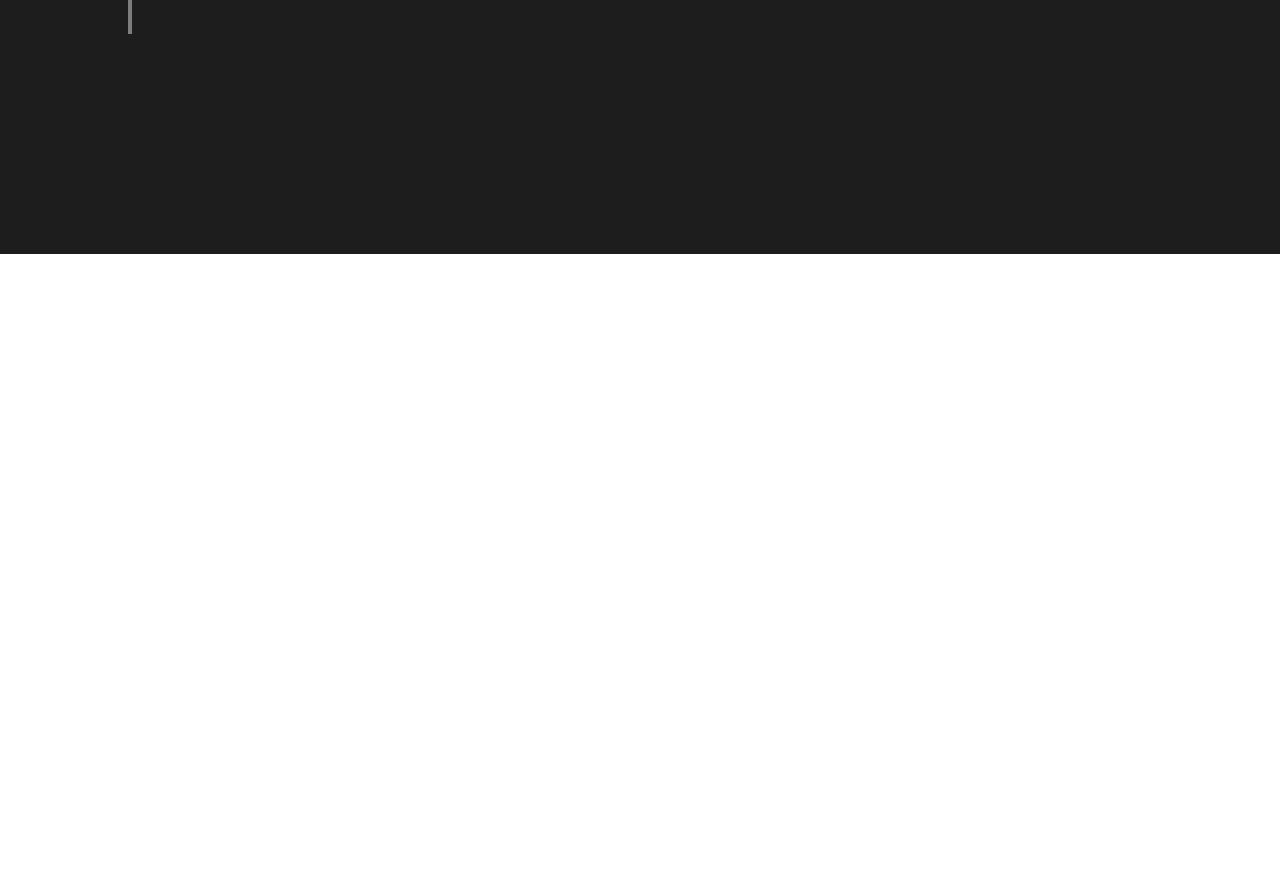
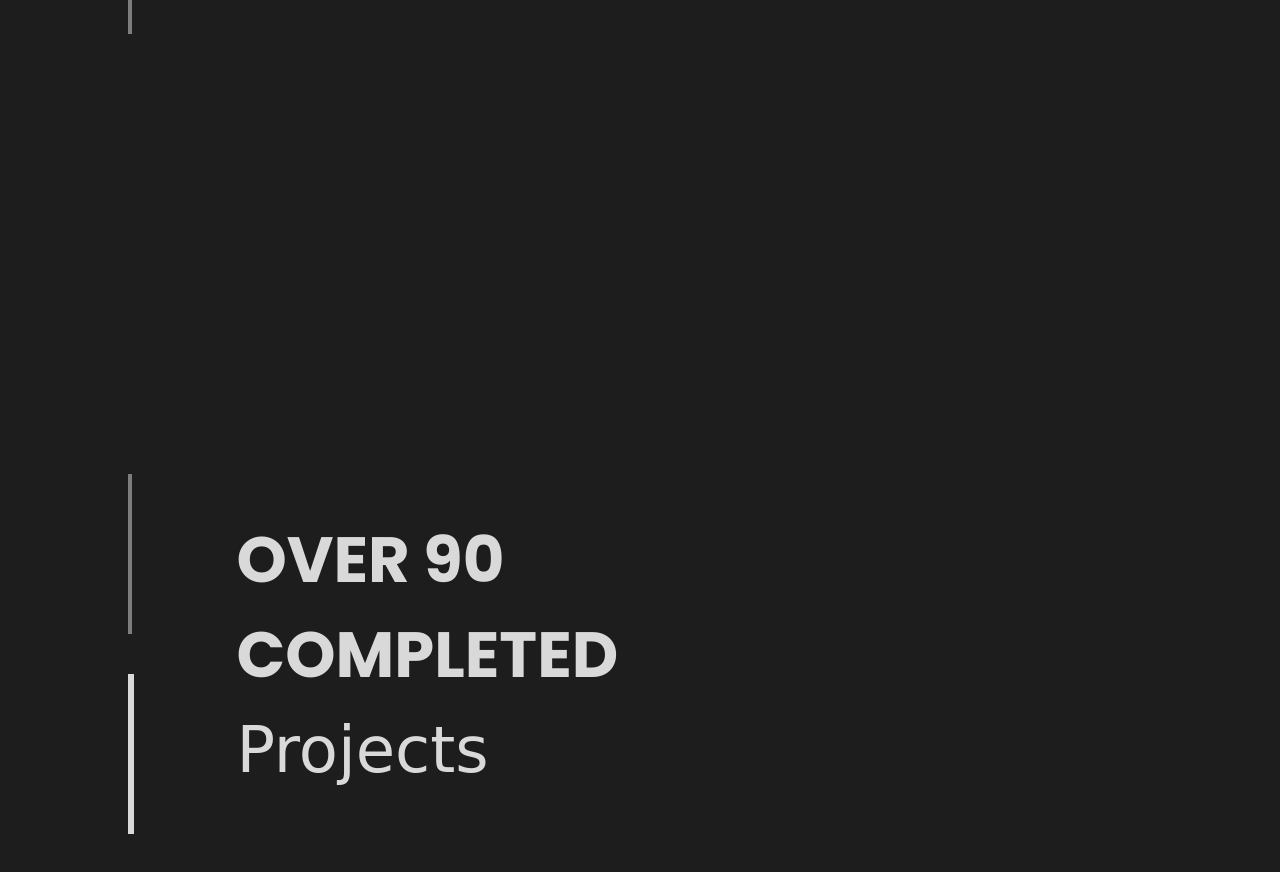
Before and after one commit to adibzamanbd/alex-protofilo, a plain HTML site: page index.html in a window 1280 px wide. Shown: the part 2769-3641 px from the top of the page. Before the commit the page ends 3023 px from the top, so only its background shows below. Drawn offline with Linux system fonts and the light colour scheme; a web font is replaced by a local one.

Commit message:
project section added

```diff
--- a/css/style.css
+++ b/css/style.css
@@ -228,3 +228,21 @@ nav {
   font-size: 4rem;
 }
 /* experience section text end  */
+
+/* project start  */
+.project-sec {
+  display: flex;
+  align-items: center;
+  width: 100%;
+  height: 100vh;
+  gap: 10%;
+}
+/* project end  */
+
+/* project section text start  */
+.project-sec h1 {
+  color: #d9d9d9;
+  font-family: "Poppins", sans-serif;
+  font-size: 4rem;
+}
+/* project section text end  */
--- a/index.html
+++ b/index.html
@@ -116,6 +116,26 @@
         <!-- exp text end  -->
       </section>
       <!-- experience section end  -->
+
+      <!-- project section start  -->
+      <section class="project-sec">
+        <!-- slider box start  -->
+        <div class="boxes">
+          <div class="regular-box"></div>
+          <div class="active-box"></div>
+        </div>
+        <!-- slider box end  -->
+        <!-- project text start  -->
+        <div>
+          <h1>
+            OVER 90 <br />
+            COMPLETED <br />
+            <span id="sign-text">Projects</span>
+          </h1>
+        </div>
+        <!-- project text end  -->
+      </section>
+      <!-- project section end  -->
     </main>
     <!-- work main end  -->
   </body>
```
